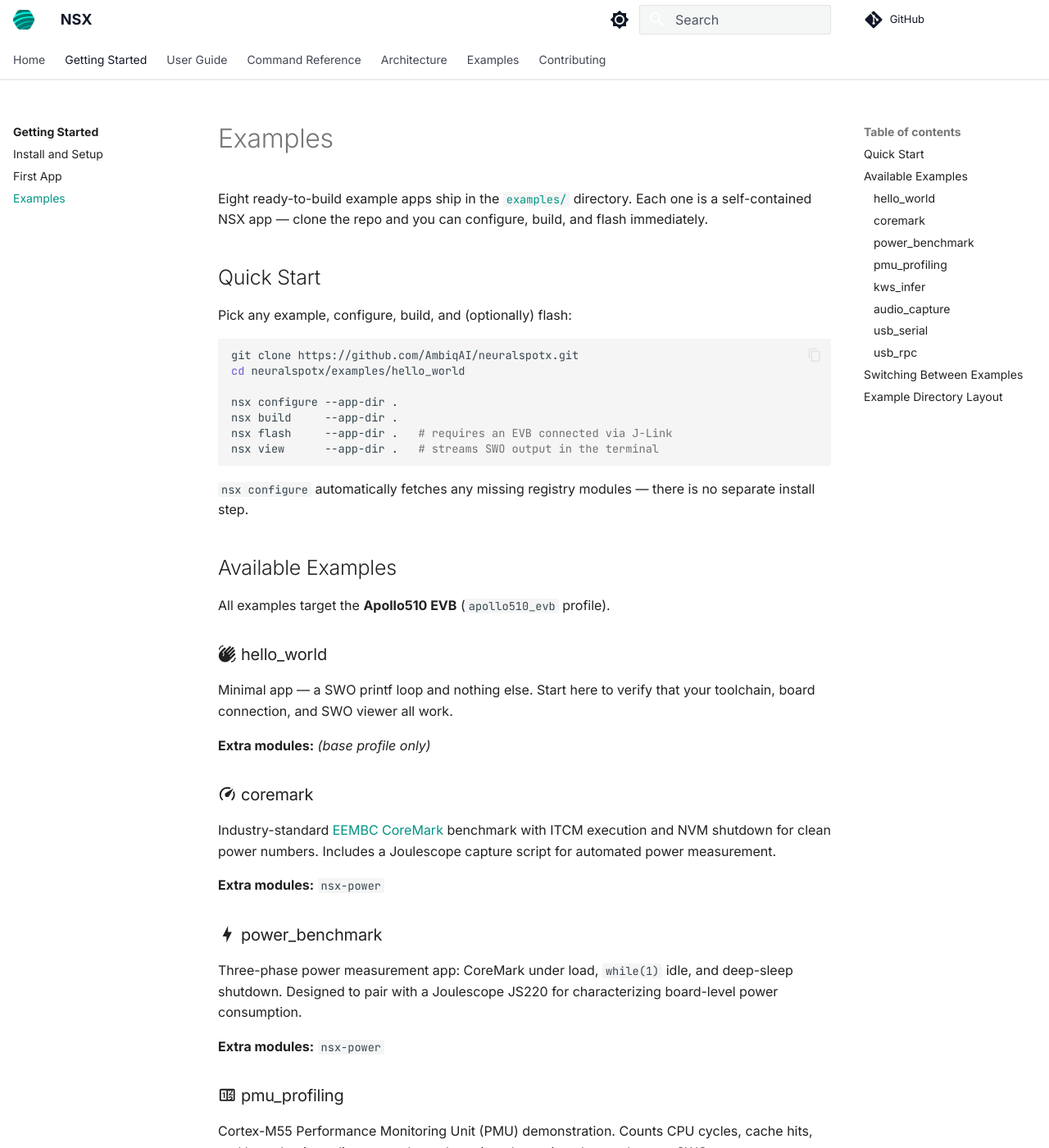
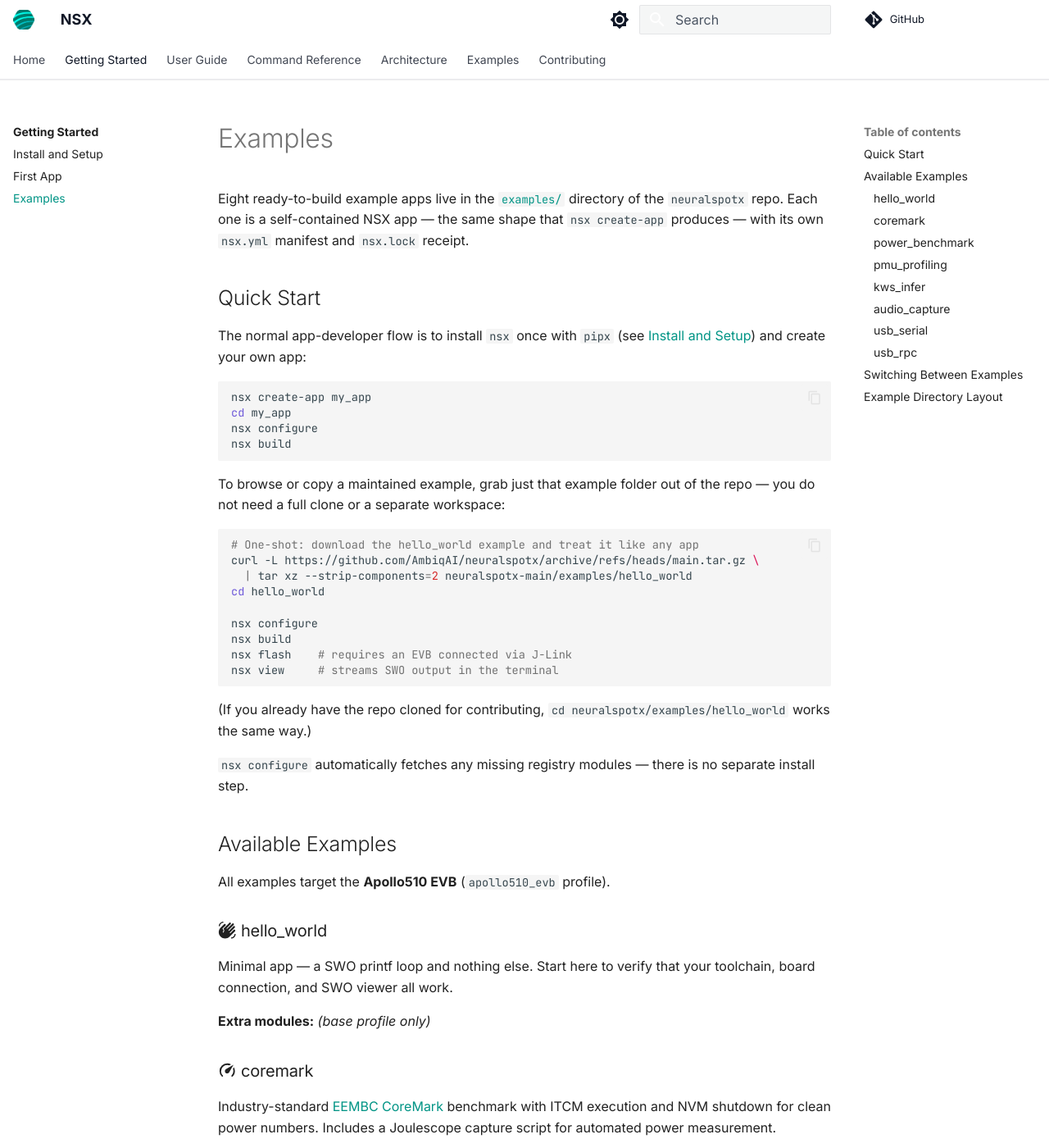
Before and after one commit to AmbiqAI/neuralspotx, an MkDocs documentation site: the page built from docs/getting-started/examples.md, in a window 1280 px wide and 1400 px high. Shown: the whole window at 82% size. Built offline with MkDocs 1.6.1 and Material for MkDocs 9.7.7, drawn with Linux system fonts in a browser that asks for light colours; comment, search, counter and statistics services are not loaded.

Commit message:
docs: lead with app-centric flow; demote clone-the-repo path
The CLI has been app-centric (pipx install + nsx create-app + per-app
nsx.yml/nsx.lock) since 0.3.0, but several docs pages still led with
"git clone neuralspotx.git" as the entry point, which nudges users
toward the legacy "clone the tooling repo" workspace model rather than
the intended pipx-installed tool with self-contained app directories.

Cleanup:

* Reframe `getting-started/examples.md` and `examples/index.md` so the
  default narrative is `nsx create-app`. Keep an explicit one-shot
  curl|tar snippet for grabbing a single maintained example without a
  full clone, and a parenthetical note for contributors who already
  have the repo checked out.
* Demote the `<nsx-repo>` placeholder in `getting-started/index.md`
  Notation section: only `<app-dir>` is universal; `<nsx-repo>` is
  contributor-only.
* Drop the "legacy" qualifier on `module_registry.modules.<name>.local_path`
  in `reference/module.md` -- both forms are first-class.

No code changes; no behaviour changes. Workspace-flow compat code paths
are tracked separately for a 0.5 cleanup PR.

````diff
--- a/docs/getting-started/examples.md
+++ b/docs/getting-started/examples.md
@@ -1,26 +1,43 @@
 # Examples
 
-Eight ready-to-build example apps ship in the
+Eight ready-to-build example apps live in the
 [`examples/`](https://github.com/AmbiqAI/neuralspotx/tree/main/examples)
-directory. Each one is a self-contained NSX app — clone the repo and you
-can configure, build, and flash immediately.
+directory of the `neuralspotx` repo. Each one is a self-contained NSX
+app — the same shape that `nsx create-app` produces — with its own
+`nsx.yml` manifest and `nsx.lock` receipt.
 
 ## Quick Start
 
-Pick any example, configure, build, and (optionally) flash:
+The normal app-developer flow is to install `nsx` once with `pipx` (see
+[Install and Setup](install.md)) and create your own app:
 
 ```bash
-git clone https://github.com/AmbiqAI/neuralspotx.git
-cd neuralspotx/examples/hello_world
-
-nsx configure --app-dir .
-nsx build     --app-dir .
-nsx flash     --app-dir .   # requires an EVB connected via J-Link
-nsx view      --app-dir .   # streams SWO output in the terminal
+nsx create-app my_app
+cd my_app
+nsx configure
+nsx build
 ```
 
-`nsx configure` automatically fetches any missing registry modules — there
-is no separate install step.
+To browse or copy a maintained example, grab just that example folder
+out of the repo — you do not need a full clone or a separate workspace:
+
+```bash
+# One-shot: download the hello_world example and treat it like any app
+curl -L https://github.com/AmbiqAI/neuralspotx/archive/refs/heads/main.tar.gz \
+  | tar xz --strip-components=2 neuralspotx-main/examples/hello_world
+cd hello_world
+
+nsx configure
+nsx build
+nsx flash    # requires an EVB connected via J-Link
+nsx view     # streams SWO output in the terminal
+```
+
+(If you already have the repo cloned for contributing, `cd
+neuralspotx/examples/hello_world` works the same way.)
+
+`nsx configure` automatically fetches any missing registry modules —
+there is no separate install step.
 
 ## Available Examples
 
````
Also changed, not shown: docs/examples/index.md (+19 -9 lines), docs/getting-started/index.md (+7 -4 lines), docs/reference/module.md (+3 -3 lines).
